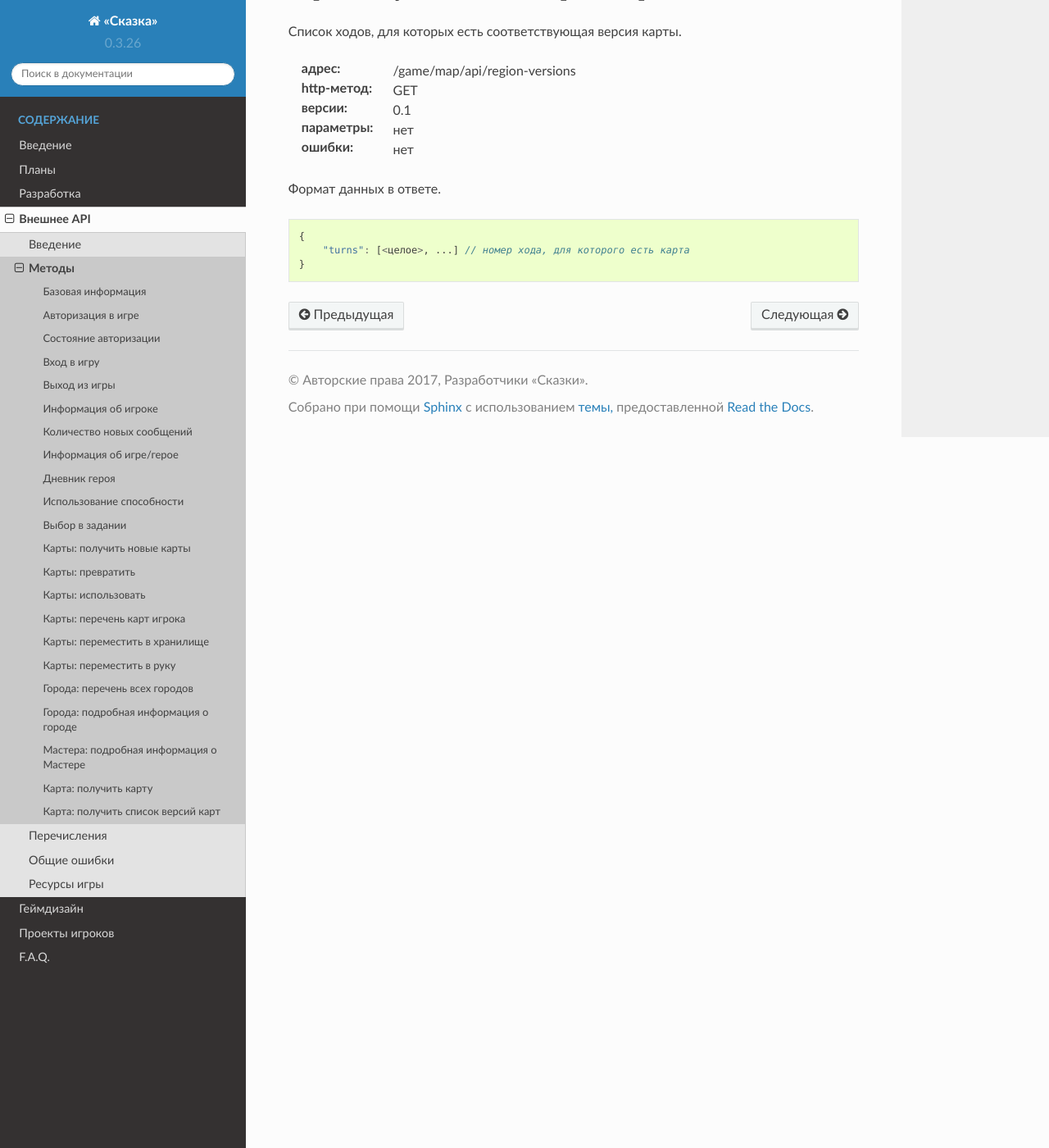
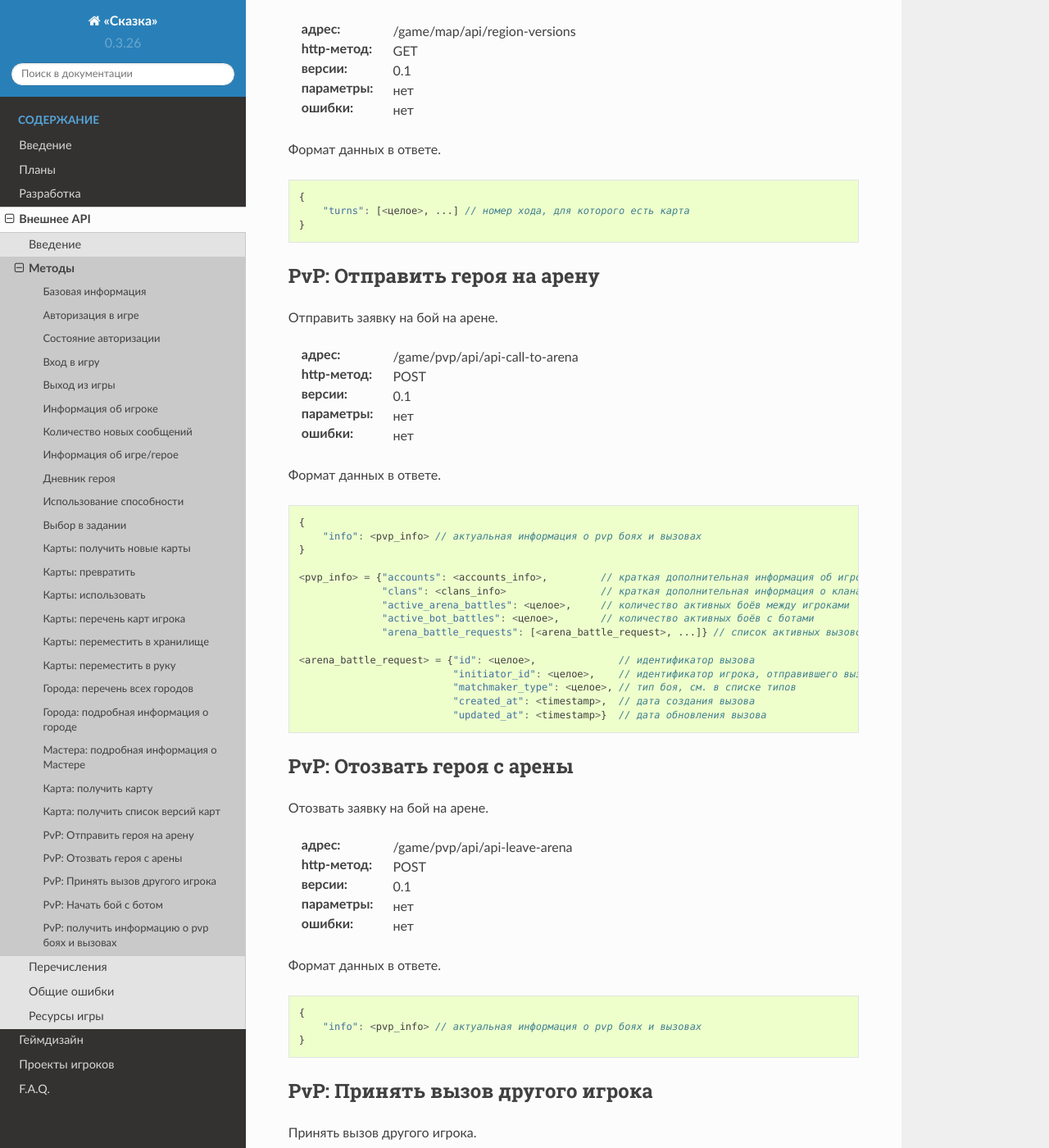
Before and after one commit to the-tale/tt_docs, a Sphinx documentation site: the page built from docs/source/external_api/methods.rst, in a window 1280 px wide and 1400 px high, scrolled down 19055 px. Shown: the whole window at 82% size. Built offline with Sphinx 7.4.7 and the Read the Docs theme 2.0.0, drawn with Linux system fonts in a browser that asks for light colours; some of the changed text lies outside the part shown.

Commit message:
документация для pvp api

```diff
--- a/docs/source/development/install.rst
+++ b/docs/source/development/install.rst
@@ -56,7 +56,7 @@
 Опциональные репозитории
 ************************
 
-Часть проектов, родившихся в рамках разработки, доросли до стабильной версии и хостятся на `pypi.org`_.
+Часть проектов, родившихся в рамках разработки, доросли до стабильной версии и хостятся на `pypi.org <http://pypi.org>`_.
 
 Если необходимо делать правки в них (например, добавить новую функциональность), их следует клонировать по аналогии с обязательными репозиториями и вручную поставить из исходников в виртуальной машине.
 
--- a/docs/source/external_api/methods.rst
+++ b/docs/source/external_api/methods.rst
@@ -893,7 +891,7 @@
       "chronicle": <chronicle_info>,       // последние записи в летописи
       "job": <job_info>,                   // информация о проекте
       "accounts": <accounts_info>,         // краткая дополнительная информация об игроках, связанных с Мастером
-      "clans": <clans_info>               // краткая дополнительная информация о кланах, связанных с Мастером
+      "clans": <clans_info>                // краткая дополнительная информация о кланах, связанных с Мастером
     }
 
 .. _external_api__region:
@@ -987,3 +985,106 @@
     {
         "turns": [<целое>, ...] // номер хода, для которого есть карта
     }
+
+
+PvP: Отправить героя на арену
+----------------------------------
+
+Отправить заявку на бой на арене.
+
+:адрес: /game/pvp/api/api-call-to-arena
+:http-метод: POST
+:версии: 0.1
+:параметры: нет
+:ошибки: нет
+
+Формат данных в ответе.
+
+.. code-block:: javascript
+
+    {
+        "info": <pvp_info> // актуальная информация о pvp боях и вызовах
+    }
+
+    <pvp_info> = {"accounts": <accounts_info>,         // краткая дополнительная информация об игроках, относящихся к pvp
+                  "clans": <clans_info>                // краткая дополнительная информация о кланах, относящихся к pvp
+                  "active_arena_battles": <целое>,     // количество активных боёв между игроками
+                  "active_bot_battles": <целое>,       // количество активных боёв с ботами
+                  "arena_battle_requests": [<arena_battle_request>, ...]} // список активных вызовов на арену
+
+    <arena_battle_request> = {"id": <целое>,              // идентификатор вызова
+                              "initiator_id": <целое>,    // идентификатор игрока, отправившего вызов
+                              "matchmaker_type": <целое>, // тип боя, см. в списке типов
+                              "created_at": <timestamp>,  // дата создания вызова
+                              "updated_at": <timestamp>}  // дата обновления вызова
+
+
+PvP: Отозвать героя с арены
+----------------------------------
+
+Отозвать заявку на бой на арене.
+
+:адрес: /game/pvp/api/api-leave-arena
+:http-метод: POST
+:версии: 0.1
+:параметры: нет
+:ошибки: нет
+
+Формат данных в ответе.
+
+.. code-block:: javascript
+
+    {
+        "info": <pvp_info> // актуальная информация о pvp боях и вызовах
+    }
+
+
+PvP: Принять вызов другого игрока
+----------------------------------
+
+Принять вызов другого игрока.
+
+:адрес: /game/pvp/api/api-accept-arena-battle
+:http-метод: POST
+:версии: 0.1
+:параметры:
+    - GET: battle_request_id — идентификатор вызова
+:ошибки:
+    * pvp.accept_arena_battle.no_battle_request_found — вызова не найден
+    * pvp.accept_arena_battle.already_in_battle — вы или противник уже сражаетесь на арене
+
+Метод является «неблокирующей операцией» (см. документацию), формат ответа соответствует ответу для всех «неблокирующих операций».
+
+
+PvP: Начать бой с ботом
+----------------------------------
+
+Начинает бой с ботом, если есть свбодные боты.
+
+:адрес: /game/pvp/api/api-create-arena-bot-battle
+:http-метод: POST
+:версии: 0.1
+:параметры: нет
+:ошибки:
+    * pvp.create_arena_bot_battle.no_free_bots — нет свободных ботов, надо повторить попытку позже
+
+Метод является «неблокирующей операцией» (см. документацию), формат ответа соответствует ответу для всех «неблокирующих операций».
+
+PvP: получить информацию о pvp боях и вызовах
+---------------------------------------------
+
+Возвращает информацию о текущих вызовах и боях.
+
+:адрес: /game/pvp/api/api-info
+:http-метод: GET
+:версии: 0.1
+:параметры: нет
+:ошибки: нет
+
+Формат данных в ответе.
+
+.. code-block:: javascript
+
+    {
+        "info": <pvp_info> // актуальная информация о pvp боях и вызовах
+    }
```
Also changed, not shown: other parts of docs/source/external_api/methods.rst (+6 -8 lines), 1 other file.
